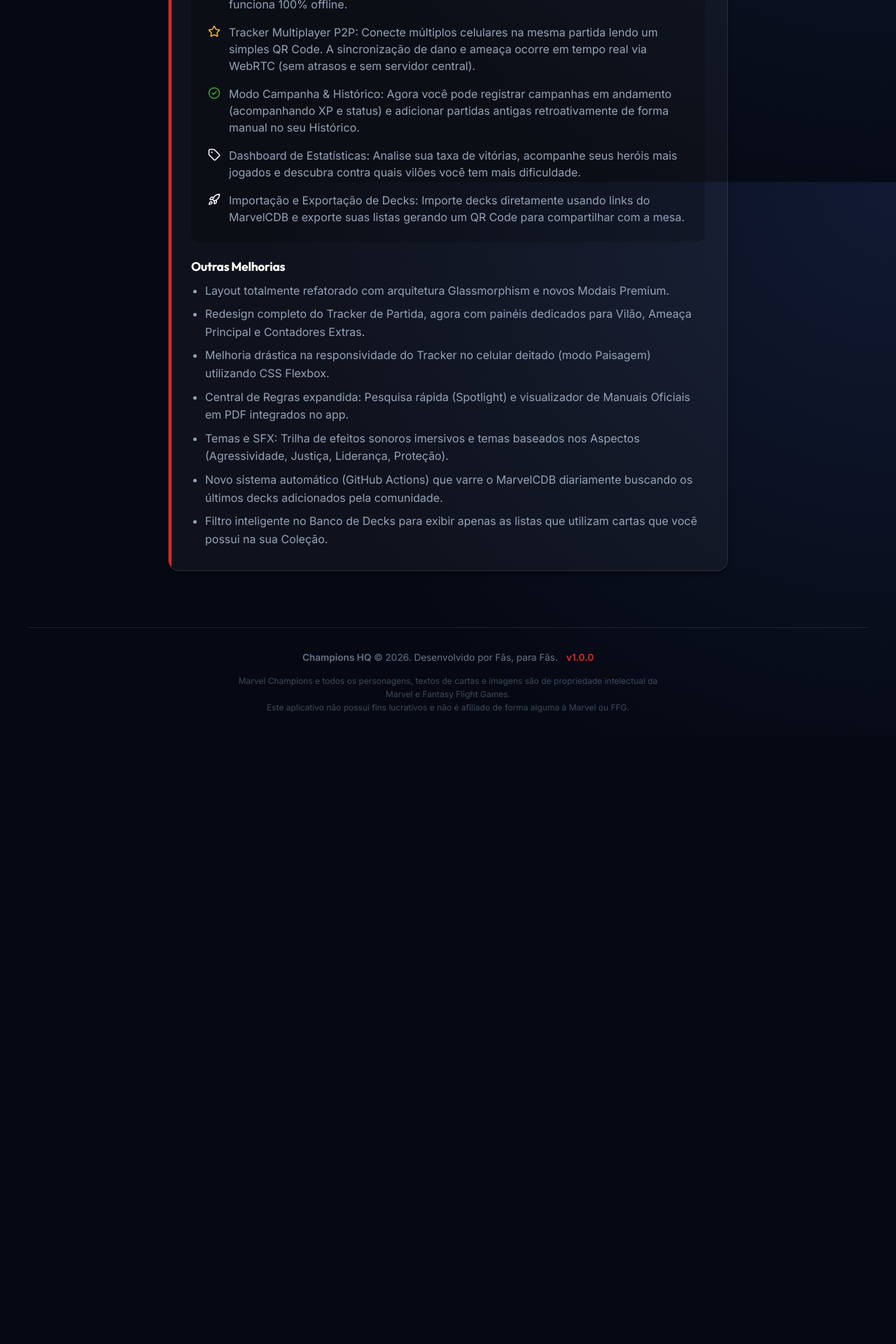
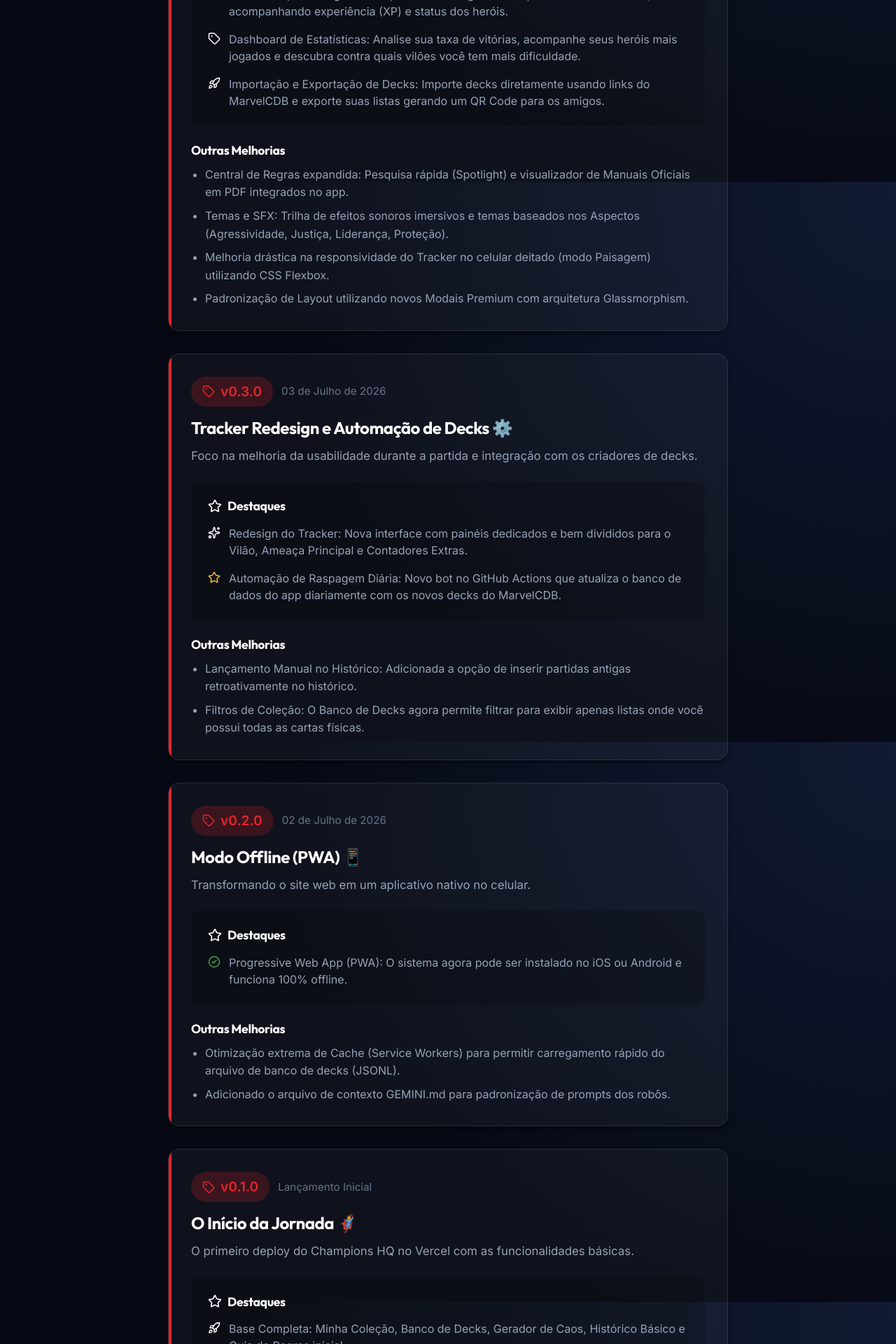
Before and after one commit to maikonfcosta/champions-hq, a React (Vite) app: page /releases in a window 1280 px wide. Shown: the part 540-2460 px from the top of the page at 70% size. Before the commit the page ends 1593 px from the top, so only its background shows below. Built offline with nearby package versions, Linux system fonts and the light colour scheme.

Commit message:
docs: segmenta release notes por deploys do vercel

```diff
--- a/src/pages/ReleaseNotes.jsx
+++ b/src/pages/ReleaseNotes.jsx
@@ -6,19 +6,15 @@ const releases = [
     version: "1.0.0",
     date: "07 de Julho de 2026",
     title: "O Lançamento Oficial (Full Release) 🚀",
-    description: "Após muitos testes e feedbacks incríveis da comunidade desde a nossa primeira versão básica, o Champions HQ atinge sua versão 1.0.0 oficial! Compilamos todo o histórico de atualizações para entregar a verdadeira central de operações definitiva para as suas partidas.",
+    description: "Após os testes nas versões beta, o Champions HQ atinge sua versão 1.0.0 com as features mais robustas e definitivas para suas partidas de mesa.",
     highlights: [
       {
-        icon: <Sparkles size={18} className="text-primary" />,
-        text: "PWA (Progressive Web App): O app agora pode ser instalado no seu celular ou PC e funciona 100% offline."
-      },
-      {
         icon: <Star size={18} className="text-justice" />,
-        text: "Tracker Multiplayer P2P: Conecte múltiplos celulares na mesma partida lendo um simples QR Code. A sincronização de dano e ameaça ocorre em tempo real via WebRTC (sem atrasos e sem servidor central)."
+        text: "Tracker Multiplayer P2P: Conecte múltiplos celulares na mesma partida lendo um simples QR Code. Sincronização de dano e ameaça em tempo real via WebRTC."
       },
       {
         icon: <CheckCircle2 size={18} className="text-protection" />,
-        text: "Modo Campanha & Histórico: Agora você pode registrar campanhas em andamento (acompanhando XP e status) e adicionar partidas antigas retroativamente de forma manual no seu Histórico."
+        text: "Modo Campanha: Agora você pode criar e registrar campanhas em andamento, acompanhando experiência (XP) e status dos heróis."
       },
       {
         icon: <Tag size={18} className="text-secondary" />,
@@ -26,17 +22,66 @@ const releases = [
       },
       {
         icon: <Rocket size={18} className="text-primary" />,
-        text: "Importação e Exportação de Decks: Importe decks diretamente usando links do MarvelCDB e exporte suas listas gerando um QR Code para compartilhar com a mesa."
+        text: "Importação e Exportação de Decks: Importe decks diretamente usando links do MarvelCDB e exporte suas listas gerando um QR Code para os amigos."
       }
     ],
     features: [
-      "Layout totalmente refatorado com arquitetura Glassmorphism e novos Modais Premium.",
-      "Redesign completo do Tracker de Partida, agora com painéis dedicados para Vilão, Ameaça Principal e Contadores Extras.",
-      "Melhoria drástica na responsividade do Tracker no celular deitado (modo Paisagem) utilizando CSS Flexbox.",
       "Central de Regras expandida: Pesquisa rápida (Spotlight) e visualizador de Manuais Oficiais em PDF integrados no app.",
       "Temas e SFX: Trilha de efeitos sonoros imersivos e temas baseados nos Aspectos (Agressividade, Justiça, Liderança, Proteção).",
-      "Novo sistema automático (GitHub Actions) que varre o MarvelCDB diariamente buscando os últimos decks adicionados pela comunidade.",
-      "Filtro inteligente no Banco de Decks para exibir apenas as listas que utilizam cartas que você possui na sua Coleção."
+      "Melhoria drástica na responsividade do Tracker no celular deitado (modo Paisagem) utilizando CSS Flexbox.",
+      "Padronização de Layout utilizando novos Modais Premium com arquitetura Glassmorphism."
+    ]
+  },
+  {
+    version: "0.3.0",
+    date: "03 de Julho de 2026",
+    title: "Tracker Redesign e Automação de Decks ⚙️",
+    description: "Foco na melhoria da usabilidade durante a partida e integração com os criadores de decks.",
+    highlights: [
+      {
+        icon: <Sparkles size={18} className="text-primary" />,
+        text: "Redesign do Tracker: Nova interface com painéis dedicados e bem divididos para o Vilão, Ameaça Principal e Contadores Extras."
+      },
+      {
+        icon: <Star size={18} className="text-justice" />,
+        text: "Automação de Raspagem Diária: Novo bot no GitHub Actions que atualiza o banco de dados do app diariamente com os novos decks do MarvelCDB."
+      }
+    ],
+    features: [
+      "Lançamento Manual no Histórico: Adicionada a opção de inserir partidas antigas retroativamente no histórico.",
+      "Filtros de Coleção: O Banco de Decks agora permite filtrar para exibir apenas listas onde você possui todas as cartas físicas."
+    ]
+  },
+  {
+    version: "0.2.0",
+    date: "02 de Julho de 2026",
+    title: "Modo Offline (PWA) 📱",
+    description: "Transformando o site web em um aplicativo nativo no celular.",
+    highlights: [
+      {
+        icon: <CheckCircle2 size={18} className="text-protection" />,
+        text: "Progressive Web App (PWA): O sistema agora pode ser instalado no iOS ou Android e funciona 100% offline."
+      }
+    ],
+    features: [
+      "Otimização extrema de Cache (Service Workers) para permitir carregamento rápido do arquivo de banco de decks (JSONL).",
+      "Adicionado o arquivo de contexto GEMINI.md para padronização de prompts dos robôs."
+    ]
+  },
+  {
+    version: "0.1.0",
+    date: "Lançamento Inicial",
+    title: "O Início da Jornada 🦸‍♂️",
+    description: "O primeiro deploy do Champions HQ no Vercel com as funcionalidades básicas.",
+    highlights: [
+      {
+        icon: <Rocket size={18} className="text-primary" />,
+        text: "Base Completa: Minha Coleção, Banco de Decks, Gerador de Caos, Histórico Básico e Guia de Regras inicial."
+      }
+    ],
+    features: [
+      "Construção inicial do Layout Mobile-First.",
+      "Importação manual estática da base do MarvelCDB."
     ]
   }
 ];
```
